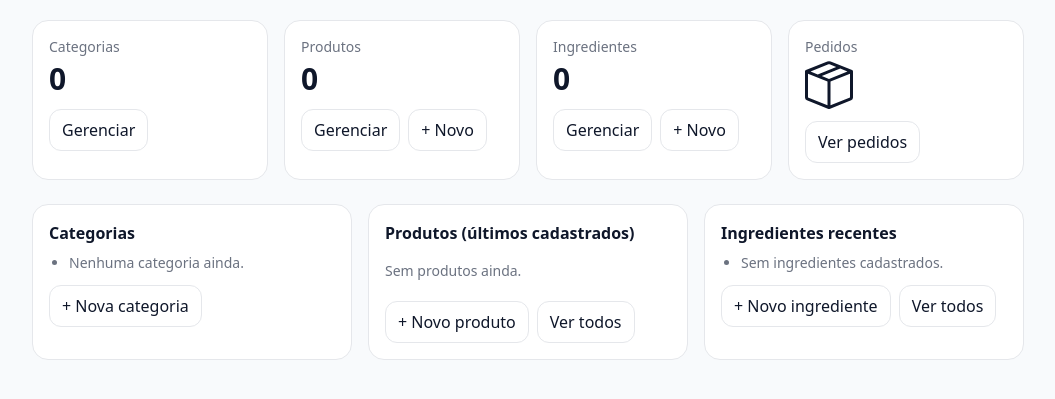
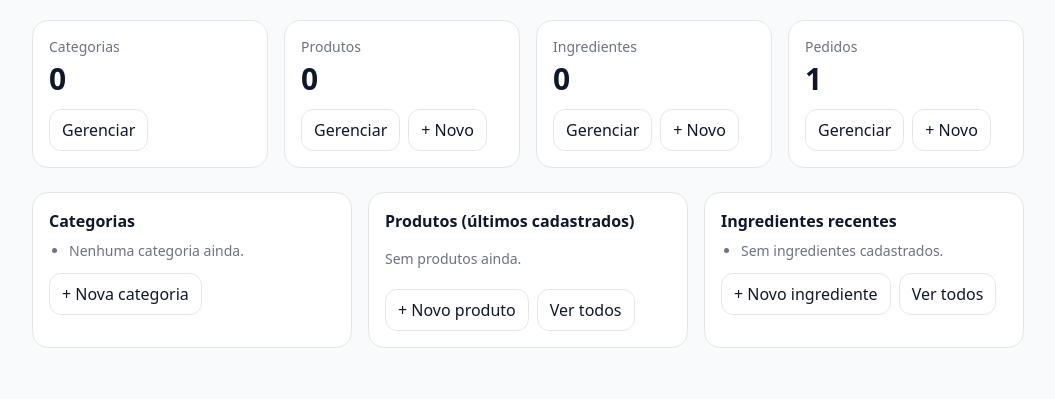
Before and after one commit to HerickRafael/multi-menu, a PHP site: template app/views/admin/dashboard/index.php in a window 1280 px wide. Shown: the part 130-529 px from the top of the page, without its empty margins (112-1167 px from the left). Run offline with PHP 8.4, Linux system fonts and the light colour scheme; the template is opened without the code that fills it: most values are stand-ins (such as "Sample title", 1, 10 or a date in 2020); some libraries are stand-ins or nearby versions.

Commit message:
Atualiza card de pedidos no dashboard

```diff
--- a/app/controllers/AdminDashboardController.php
+++ b/app/controllers/AdminDashboardController.php
@@ -6,6 +6,7 @@ require_once __DIR__ . '/../models/Company.php';
 require_once __DIR__ . '/../models/Category.php';
 require_once __DIR__ . '/../models/Product.php';
 require_once __DIR__ . '/../models/Ingredient.php';
+require_once __DIR__ . '/../models/Order.php';
 
 class AdminDashboardController extends Controller
 {
@@ -62,6 +63,8 @@ class AdminDashboardController extends Controller
     $categories = Category::listByCompany($companyId);
     $products   = Product::listByCompany($companyId);
     $ingredientsCount = Ingredient::countByCompany($companyId);
+    $db = $this->db();
+    $ordersCount = Order::countByCompany($db, $companyId);
     $recentIngredients = Ingredient::listRecentByCompany($companyId, 8);
     foreach ($recentIngredients as &$ing) {
       $assigned = Ingredient::assignedProducts((int)$ing['id']);
@@ -79,6 +82,7 @@ class AdminDashboardController extends Controller
       'products',
       'ingredientsCount',
       'recentIngredients',
+      'ordersCount',
       'activeSlug'
     ));
   }
--- a/app/models/Order.php
+++ b/app/models/Order.php
@@ -45,6 +45,12 @@ class Order
     ]);
   }
 
+  public static function countByCompany(PDO $db, int $companyId): int {
+    $st = $db->prepare('SELECT COUNT(*) FROM orders WHERE company_id = :cid');
+    $st->execute([':cid' => $companyId]);
+    return (int)$st->fetchColumn();
+  }
+
   public static function findWithItems(PDO $db, int $orderId, int $companyId): ?array {
     $st = $db->prepare("SELECT * FROM orders WHERE id = ? AND company_id = ?");
     $st->execute([$orderId, $companyId]);
--- a/app/views/admin/dashboard/index.php
+++ b/app/views/admin/dashboard/index.php
@@ -109,12 +109,11 @@ ob_start(); ?>
 
   <div class="rounded-2xl bg-white border p-4">
     <div class="text-sm text-gray-500 mb-1">Pedidos</div>
-    <div class="text-3xl font-bold mb-3">
-      <svg xmlns="http://www.w3.org/2000/svg" width="48" height="48" fill="currentColor" class="inline-block w-12 h-12" viewBox="0 0 16 16" aria-hidden="true">
-        <path d="M8.186 1.113a.5.5 0 0 0-.372 0L1.846 3.5l2.404.961L10.404 2zm3.564 1.426L5.596 5 8 5.961 14.154 3.5zm3.25 1.7-6.5 2.6v7.922l6.5-2.6V4.24zM7.5 14.762V6.838L1 4.239v7.923zM7.443.184a1.5 1.5 0 0 1 1.114 0l7.129 2.852A.5.5 0 0 1 16 3.5v8.662a1 1 0 0 1-.629.928l-7.185 2.874a.5.5 0 0 1-.372 0L.63 13.09a1 1 0 0 1-.63-.928V3.5a.5.5 0 0 1 .314-.464z" />
-      </svg>
+    <div class="text-3xl font-bold mb-3"><?= (int)$ordersCount ?></div>
+    <div class="flex gap-2">
+      <a class="px-3 py-2 rounded-xl border" href="<?= e(base_url('admin/' . $slug . '/orders')) ?>">Gerenciar</a>
+      <a class="px-3 py-2 rounded-xl border" href="<?= e(base_url('admin/' . $slug . '/orders/create')) ?>">+ Novo</a>
     </div>
-    <a class="px-3 py-2 rounded-xl border inline-block" href="<?= e(base_url('admin/' . $slug . '/orders')) ?>">Ver pedidos</a>
   </div>
 </div>
 
```
